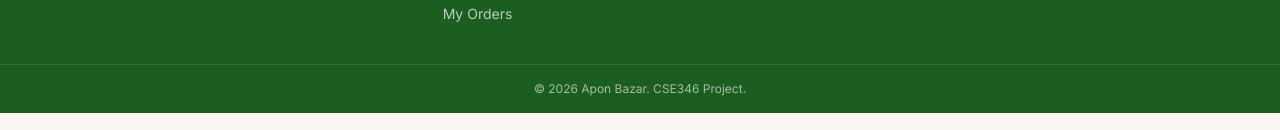
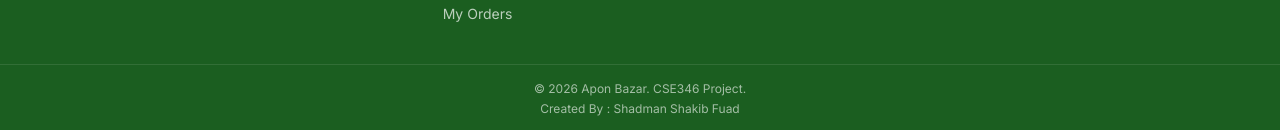
Before and after one commit to Shadman-Shakib-Fuad/Apon-Bazar, a Next.js app: page / in a window 1280 px wide. Shown: the part 1351-1481 px from the top of the page. Built offline with nearby package versions, Linux system fonts and the light colour scheme; no server answers; the database is empty.

Commit message:
Changes in footer

```diff
--- a/src/components/layout/Footer.tsx
+++ b/src/components/layout/Footer.tsx
@@ -25,7 +25,8 @@ export default function Footer() {
         </div>
       </div>
       <div className="border-t border-white/10 py-4 text-center text-xs text-white/60">
-        © 2026 Apon Bazar. CSE346 Project.
+        <p>© 2026 Apon Bazar. CSE346 Project.</p>
+        <p className="mt-1">Created By : Shadman Shakib Fuad</p>
       </div>
     </footer>
   );
```
